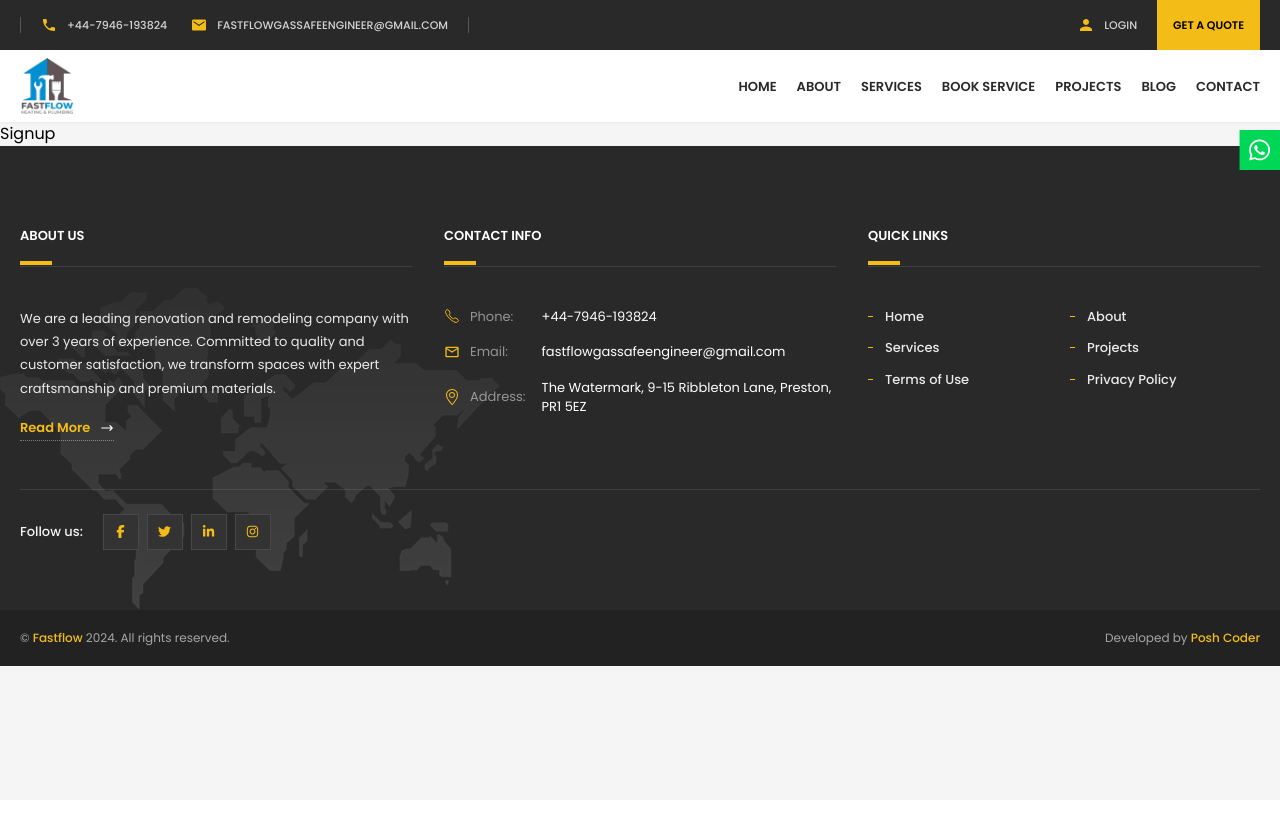
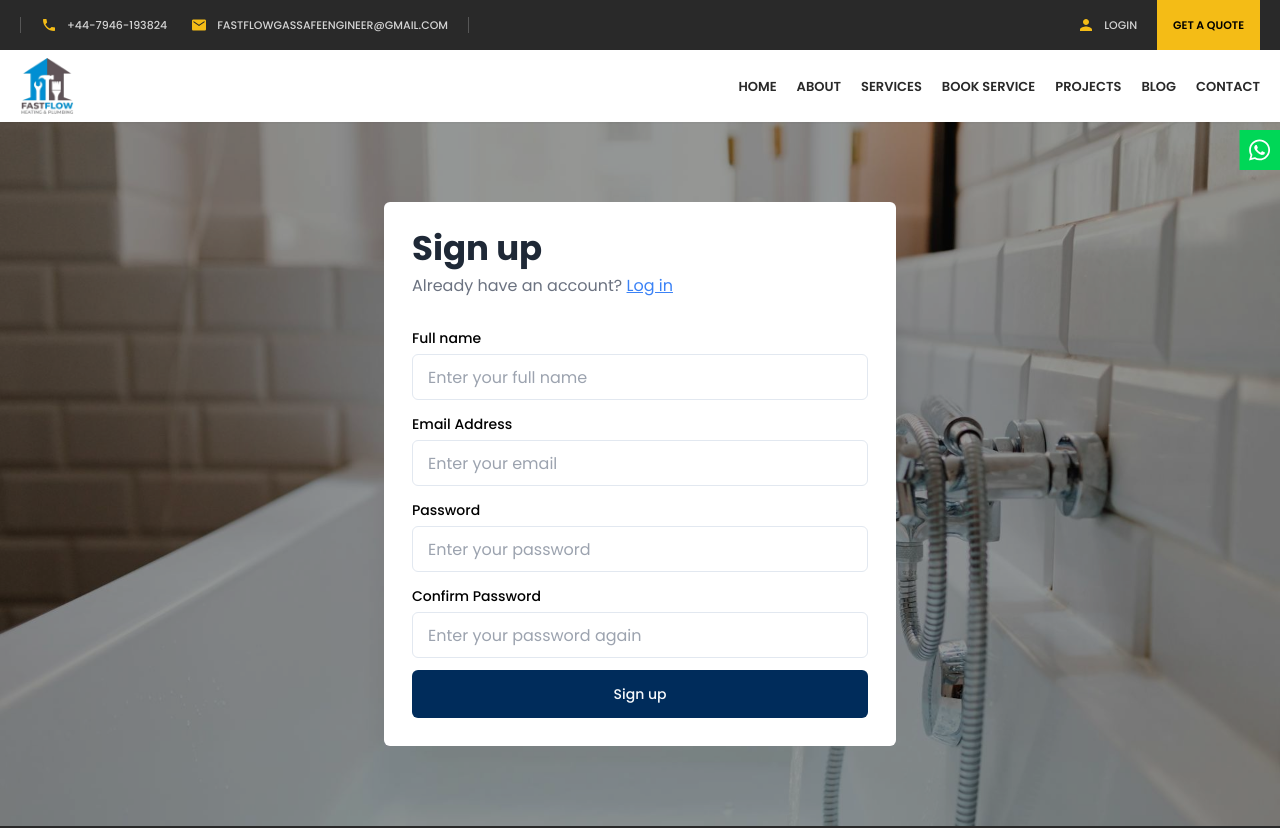
Before and after one commit to sababashfak/fastflow_frontend, a React (Vite) app: page /signup in a window 1280 px wide. Shown: the top 828 px of the page. Before the commit the page ends 800 px from the top, so only its background shows below. Built offline with nearby package versions, Linux system fonts and the light colour scheme; no server answers.

Commit message:
signup page complete

```diff
--- a/src/components/shared/CustomFormField.tsx
+++ b/src/components/shared/CustomFormField.tsx
@@ -14,7 +14,6 @@ type CustomFormFieldProps = {
   label: string;
   name: string;
   placeholder: string;
-  // eslint-disable-next-line @typescript-eslint/no-explicit-any
   formControl: Control<any>;
   inputType?: string;
   disabled?: boolean;
--- a/src/pages/Login.tsx
+++ b/src/pages/Login.tsx
@@ -99,18 +99,20 @@ const Login = () => {
             label="Email Address"
             placeholder="Enter your email"
             formControl={form.control}
-            disabled={false}
+            disabled={loginMutation.isPending}
           />
           <CustomFormField
             name="password"
             label="Password"
             placeholder="Enter your password"
+            inputType="password"
             formControl={form.control}
-            disabled={false}
+            disabled={loginMutation.isPending}
           />
           <Button
             className="w-full bg-secondary py-6 hover:bg-secondary/90"
             type="submit"
+            disabled={loginMutation.isPending}
           >
             Log in
           </Button>
--- a/src/pages/Signup.tsx
+++ b/src/pages/Signup.tsx
@@ -1,5 +1,137 @@
+import { signup } from "@/api/auth";
+import AuthLayout from "@/components/Auth/AuthLayout";
+import CustomFormField from "@/components/shared/CustomFormField";
+import { Button } from "@/components/ui/button";
+import { Form } from "@/components/ui/form";
+import { SignupUser } from "@/interfaces/user";
+import { zodResolver } from "@hookform/resolvers/zod";
+import { useMutation } from "@tanstack/react-query";
+import { useForm } from "react-hook-form";
+import { Link } from "react-router-dom";
+import { toast } from "sonner";
+import { z } from "zod";
+
+const signupSchema = z.object({
+  name: z.string().min(3, {
+    message: "Name is required",
+  }),
+  email: z
+    .string({
+      message: "Email address is required",
+    })
+    .email({
+      message: "Please provide a valid email address",
+    }),
+  password: z
+    .string({
+      message: "Password is required",
+    })
+    .min(8, {
+      message: "Password must be at least 8 characters long",
+    }),
+  confirmPassword: z
+    .string({
+      message: "Confirm password is required",
+    })
+    .min(8, {
+      message: "Confirm password must be at least 8 characters long",
+    }),
+});
+
 const Signup = () => {
-  return <div>Signup</div>;
+  const form = useForm({
+    resolver: zodResolver(signupSchema),
+    defaultValues: {
+      name: "",
+      email: "",
+      password: "",
+      confirmPassword: "",
+    },
+  });
+
+  const signupMutation = useMutation({
+    mutationFn: signup,
+    onSuccess: (result) => {
+      if (result.success) {
+        toast.success("Account created successfully!", {
+          description:
+            "Verification email has been sent to your email address. Please verify your email to login.",
+        });
+
+        form.reset();
+      } else {
+        toast.error("Signup failed!", {
+          description: result.errorSources[0]?.message || result.message,
+        });
+      }
+    },
+  });
+
+  const handleSignup = (data: SignupUser) => {
+    if (data.password !== data.confirmPassword) {
+      return toast.error("Passwords do not match!");
+    }
+
+    signupMutation.mutate(data);
+  };
+
+  return (
+    <AuthLayout>
+      <h2 className="mb-2 text-3xl font-bold text-gray-800 sm:text-[34px]">
+        Sign up
+      </h2>
+      <p className="mb-5 text-[15px] text-gray-500 sm:text-base lg:mb-7">
+        Already have an account?{" "}
+        <Link
+          className="text-blue-500 underline hover:no-underline"
+          to="/login"
+        >
+          Log in
+        </Link>
+      </p>
+      <Form {...form}>
+        <form className="space-y-3" onSubmit={form.handleSubmit(handleSignup)}>
+          <CustomFormField
+            name="name"
+            label="Full name"
+            placeholder="Enter your full name"
+            formControl={form.control}
+            disabled={signupMutation.isPending}
+          />
+          <CustomFormField
+            name="email"
+            label="Email Address"
+            placeholder="Enter your email"
+            formControl={form.control}
+            disabled={signupMutation.isPending}
+          />
+          <CustomFormField
+            name="password"
+            label="Password"
+            placeholder="Enter your password"
+            inputType="password"
+            formControl={form.control}
+            disabled={signupMutation.isPending}
+          />
+          <CustomFormField
+            name="confirmPassword"
+            label="Confirm Password"
+            placeholder="Enter your password again"
+            inputType="password"
+            formControl={form.control}
+            disabled={signupMutation.isPending}
+          />
+          <Button
+            className="w-full bg-secondary py-6 hover:bg-secondary/90"
+            type="submit"
+            disabled={signupMutation.isPending}
+          >
+            Sign up
+          </Button>
+        </form>
+      </Form>
+    </AuthLayout>
+  );
 };
 
 export default Signup;
```
